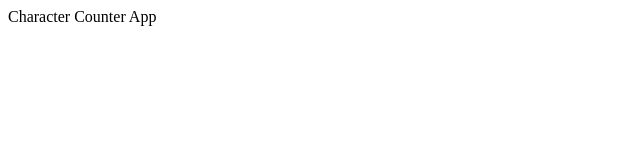
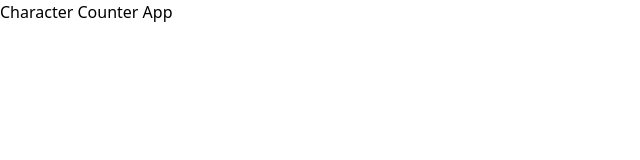
Before and after one commit to shoyo-22/vue-character-counter, a Vue app: page / in a window 1280 px wide. Shown: the top 160 px of the page, without its empty margins (0-640 px from the left). Built offline with nearby package versions, Linux system fonts and the light colour scheme.

Commit message:
chore(styles): add tailwindcss to project

```diff
--- /dev/null
+++ b/src/main.css
@@ -0,0 +1 @@
+@import 'tailwindcss';
--- a/src/main.ts
+++ b/src/main.ts
@@ -1,3 +1,4 @@
+import './main.css';
 import { createApp } from 'vue';
 import { createPinia } from 'pinia';
 import App from './App.vue';
--- a/vite.config.ts
+++ b/vite.config.ts
@@ -3,10 +3,11 @@ import { fileURLToPath, URL } from 'node:url';
 import { defineConfig } from 'vite';
 import vue from '@vitejs/plugin-vue';
 import vueDevTools from 'vite-plugin-vue-devtools';
+import tailwindcss from '@tailwindcss/vite';
 
 // https://vite.dev/config/
 export default defineConfig({
-  plugins: [vue(), vueDevTools()],
+  plugins: [vue(), vueDevTools(), tailwindcss()],
   resolve: {
     alias: {
       '@': fileURLToPath(new URL('./src', import.meta.url)),
```
